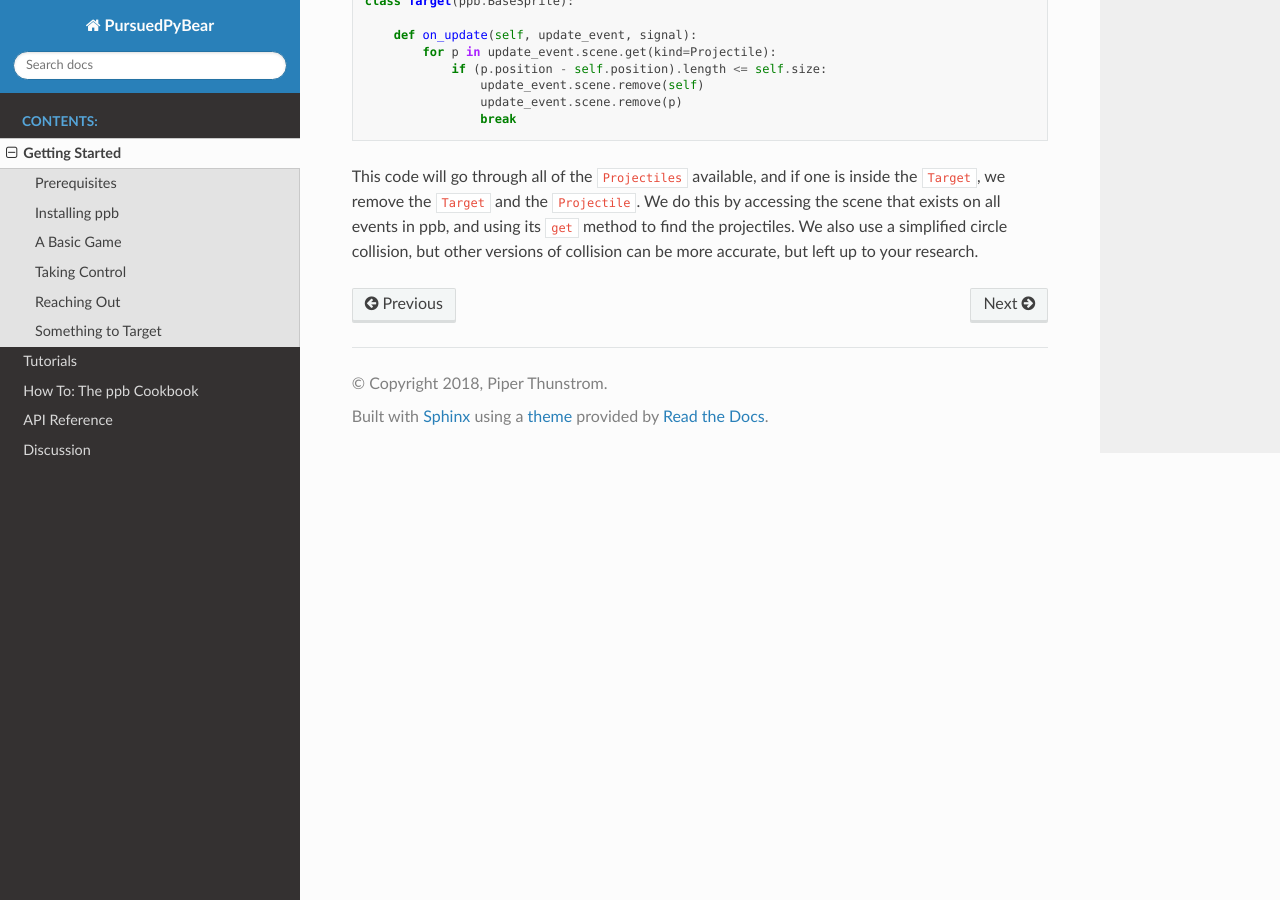
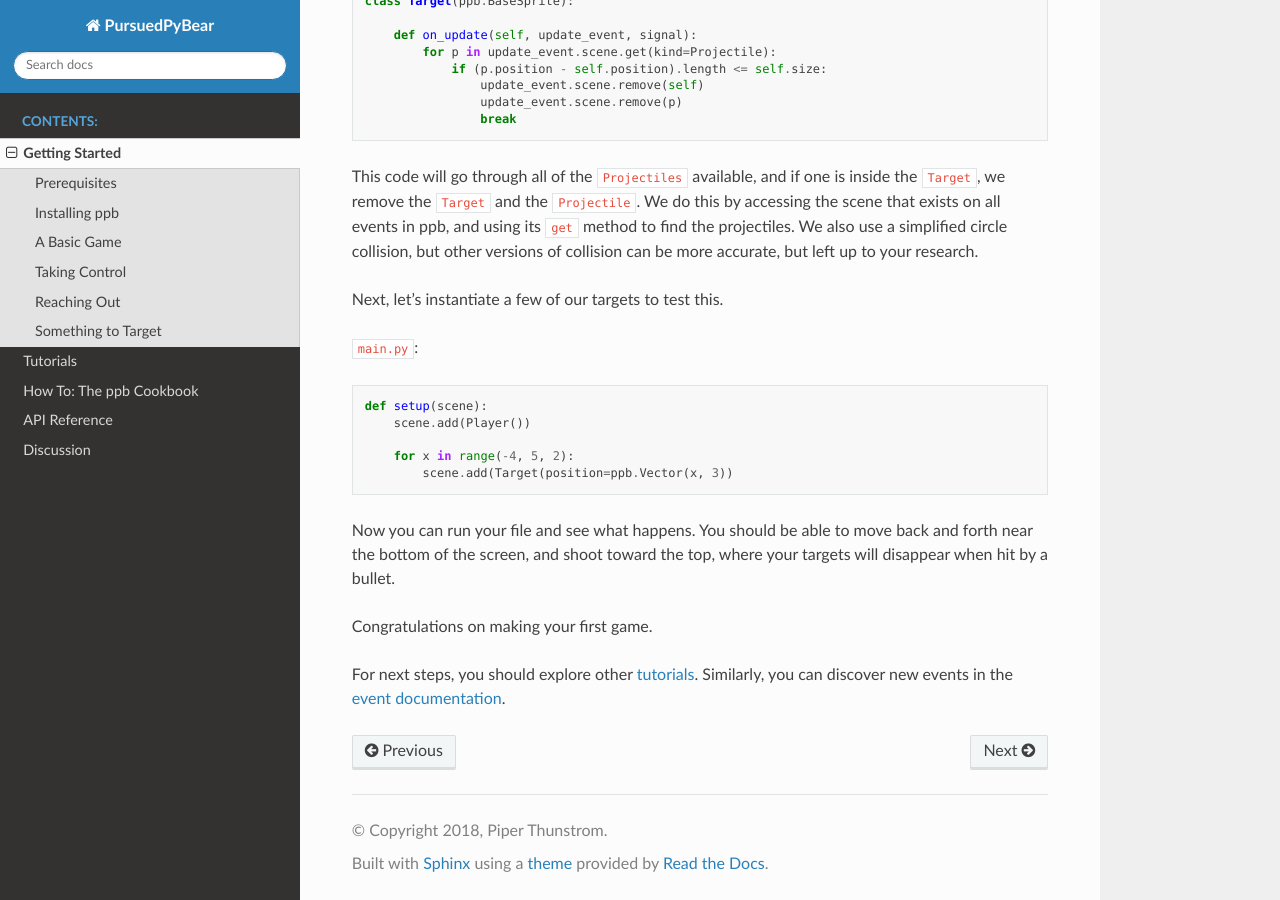
Before and after one commit to ppb/pursuedpybear, a Sphinx documentation site: the page built from docs/getting-started.rst, in a window 1280 px wide and 900 px high, scrolled down 5966 px. Built offline with Sphinx 7.4.7 and the Read the Docs theme 2.0.0, drawn with Linux system fonts in a browser that asks for light colours.

Commit message:
Finishes draft of getting started

```diff
--- a/docs/getting-started.rst
+++ b/docs/getting-started.rst
@@ -287,3 +287,23 @@ the ``Target``, we remove the ``Target`` and the ``Projectile``. We do this by
 accessing the scene that exists on all events in ppb, and using its ``get``
 method to find the projectiles. We also use a simplified circle collision, but
 other versions of collision can be more accurate, but left up to your research.
+
+Next, let's instantiate a few of our targets to test this.
+
+``main.py``::
+
+   def setup(scene):
+       scene.add(Player())
+
+       for x in range(-4, 5, 2):
+           scene.add(Target(position=ppb.Vector(x, 3))
+
+Now you can run your file and see what happens. You should be able to move back
+and forth near the bottom of the screen, and shoot toward the top, where your
+targets will disappear when hit by a bullet.
+
+Congratulations on making your first game.
+
+For next steps, you should explore other :doc:`tutorials </tutorials/index>`.
+Similarly, you can discover new events in the
+:doc:`event documentation</reference/events>`.
```
Also changed, not shown: 1 other file.
